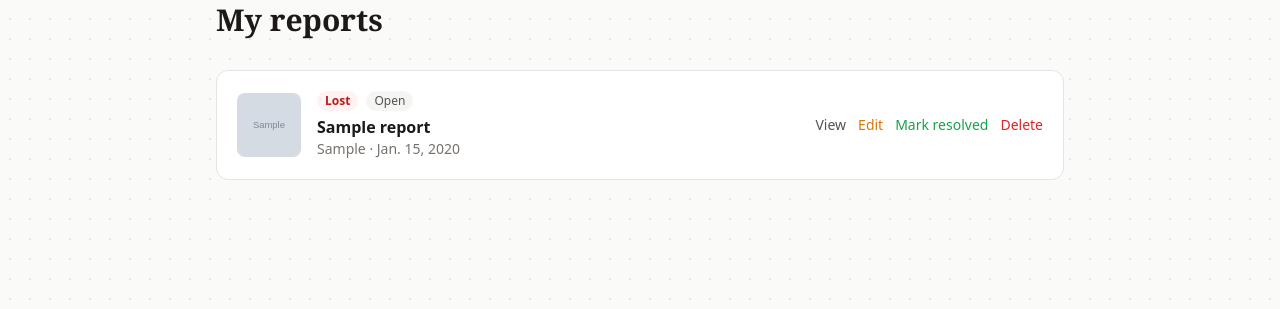
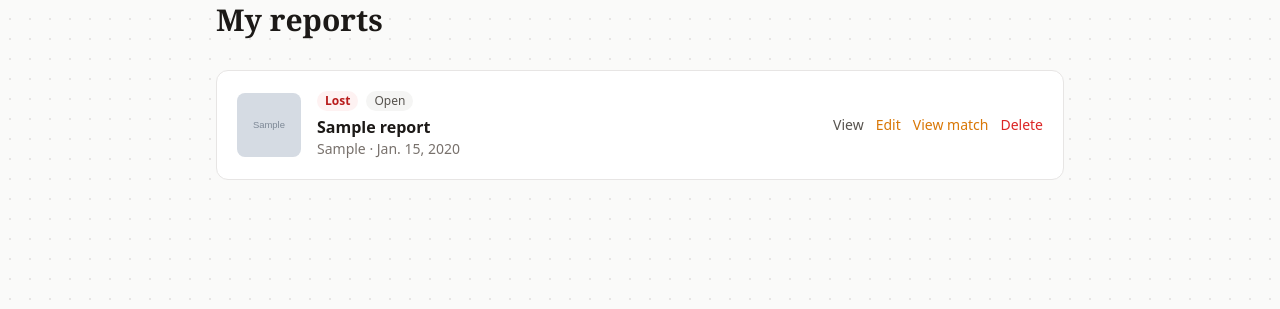
Before and after one commit to raheelhassangit/Lost_Found_Network, a Django app: page /reports/mine/ in a window 1280 px wide. Shown: the part 111-420 px from the top of the page. Run offline with Django 5.2, Linux system fonts and the light colour scheme; a user stored in the database is signed in; tables that the repository leaves empty hold one stand-in row (values such as "Sample post"); grey boxes marked "Sample" are stand-in pictures; some libraries are stand-ins or nearby versions.

Commit message:
updated reports templates

```diff
--- a/reports/templates/reports/my_reports.html
+++ b/reports/templates/reports/my_reports.html
@@ -32,7 +32,11 @@
                 <a href="{% url 'reports:detail' report.pk %}" class="text-stone-600 hover:text-stone-900">View</a>
                 <a href="{% url 'reports:update' report.pk %}" class="text-amber-600 hover:text-amber-700">Edit</a>
                 {% if report.status != 'CLOSED' %}
-                <a href="{% url 'reports:close' report.pk %}" class="text-green-600 hover:text-green-700">Mark resolved</a>
+                    {% if report.id in matched_report_ids %}
+                        <a href="{% url 'reports:my_matches' %}" class="text-amber-600 hover:text-amber-700">View match</a>
+                    {% else %}
+                        <a href="{% url 'reports:close' report.pk %}" class="text-green-600 hover:text-green-700">Mark resolved</a>
+                    {% endif %}
                 {% endif %}
                 <a href="{% url 'reports:delete' report.pk %}" class="text-red-600 hover:text-red-700">Delete</a>
             </div>
```
